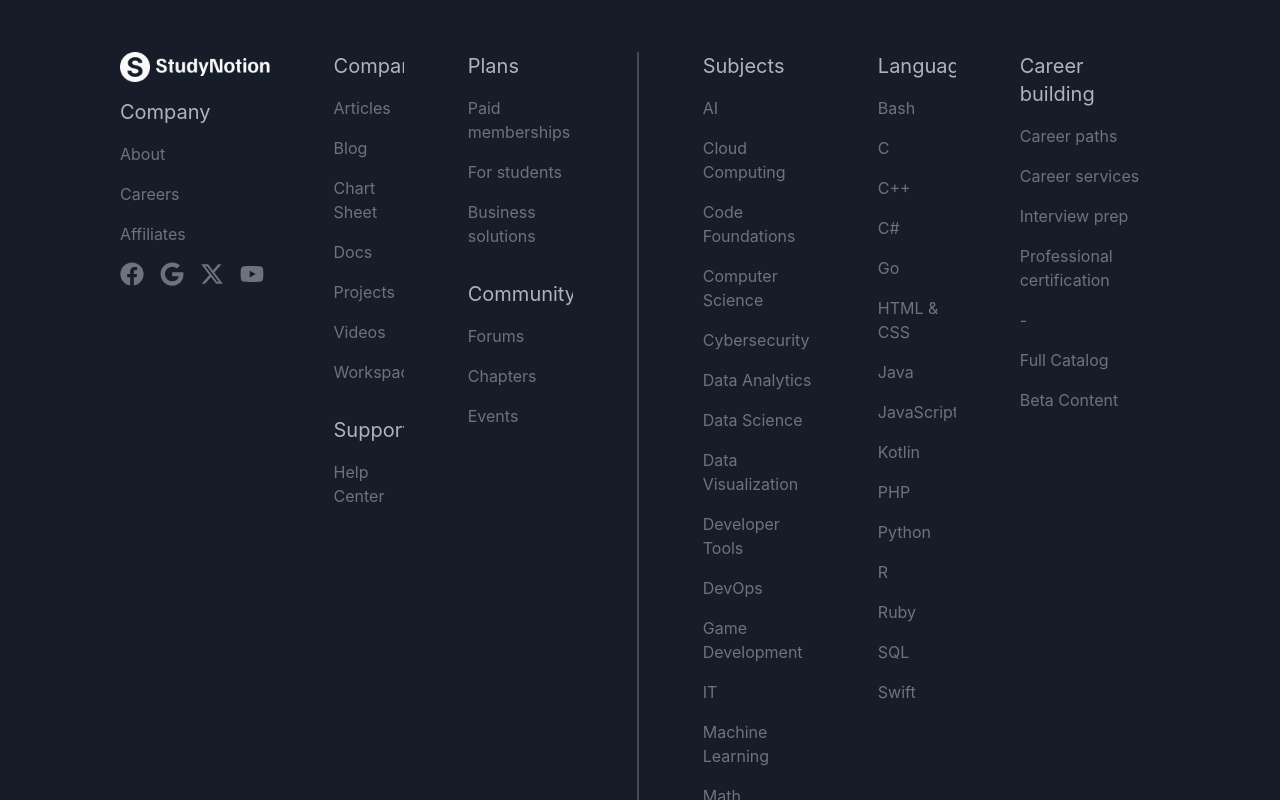
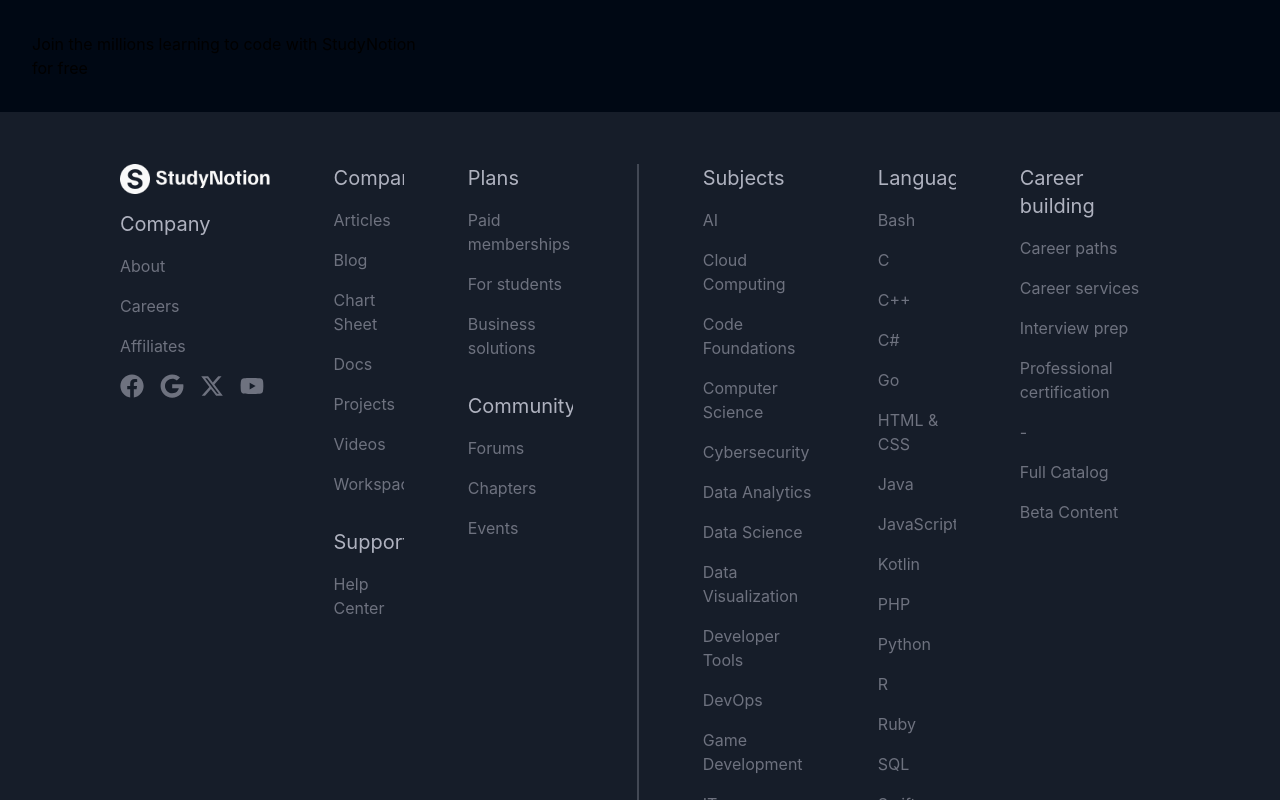
Before and after one commit to thimanshu756/Edtech, a React (Create React App) app: page /signup in a window 1280 px wide. Shown: the top 800 px of the page. Built offline with nearby package versions, Linux system fonts and the light colour scheme; the HTML template or start-up script is replaced by a standard one.

Commit message:
Text highlight created

```diff
--- a/src/Pages/SignUp.jsx
+++ b/src/Pages/SignUp.jsx
@@ -1,9 +1,21 @@
-import React from 'react'
+import React, { useState } from 'react'
 
 const SignUp = () => {
+    const [Instructor , setInstructor]= useState(false);
+
   return (
-    <div>
+    <div className=' w-11/12 bg-richblack-900 max-w-maxContent flex '>
+        {/* form */}
+        <div className='flex w-[40%] p-[32px] flex-col gap-[36px]'>
+        <div>
+            <p>Join the millions learning to code with StudyNotion for free</p>
+            <p></p>
+        </div>
+        </div>
+        {/* image */}
+        <div>
 
+        </div>
     </div>
   )
 }
```
Also changed, not shown: src/Components/Core/AuthPage/TextHighlight.jsx (added).
